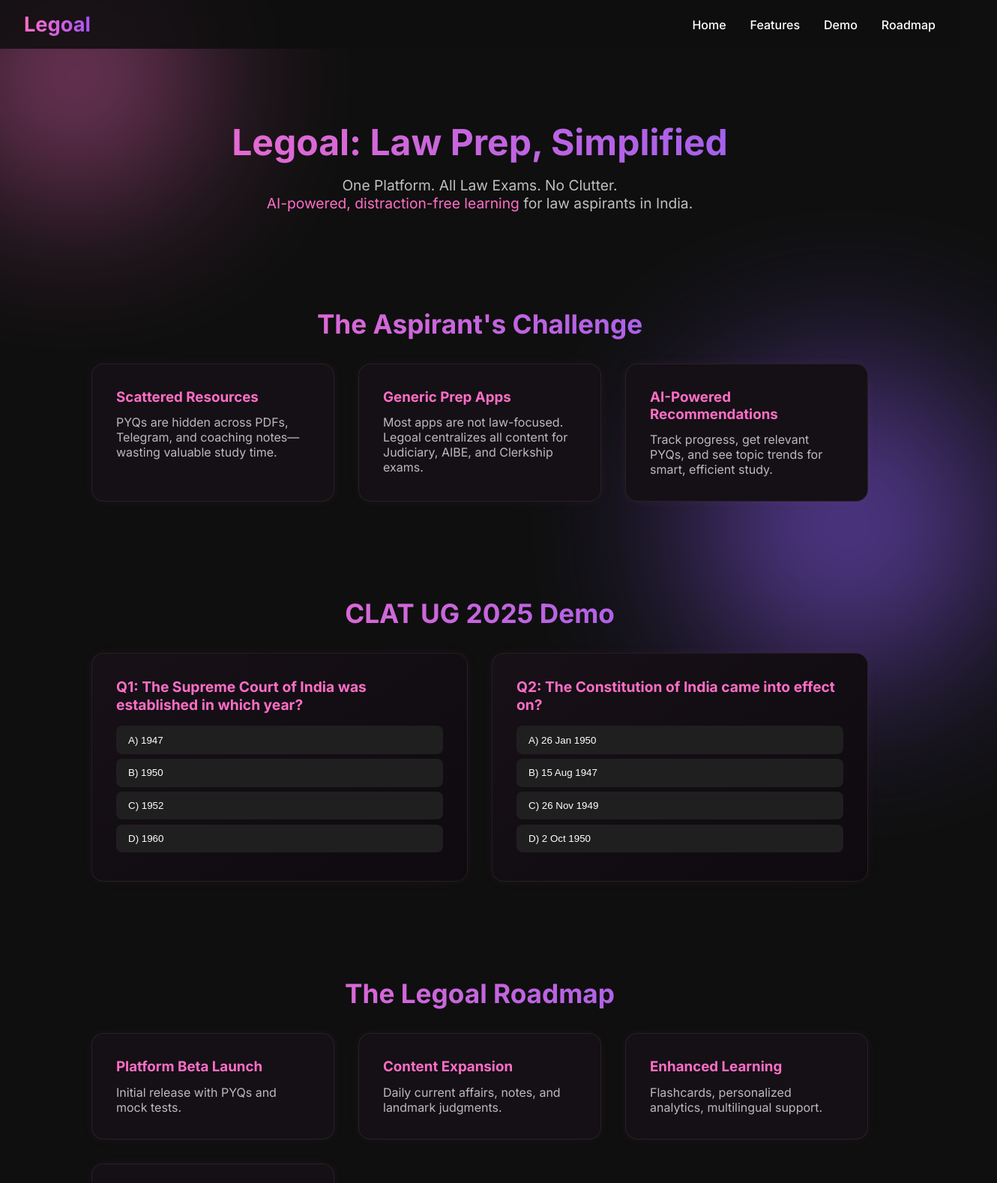
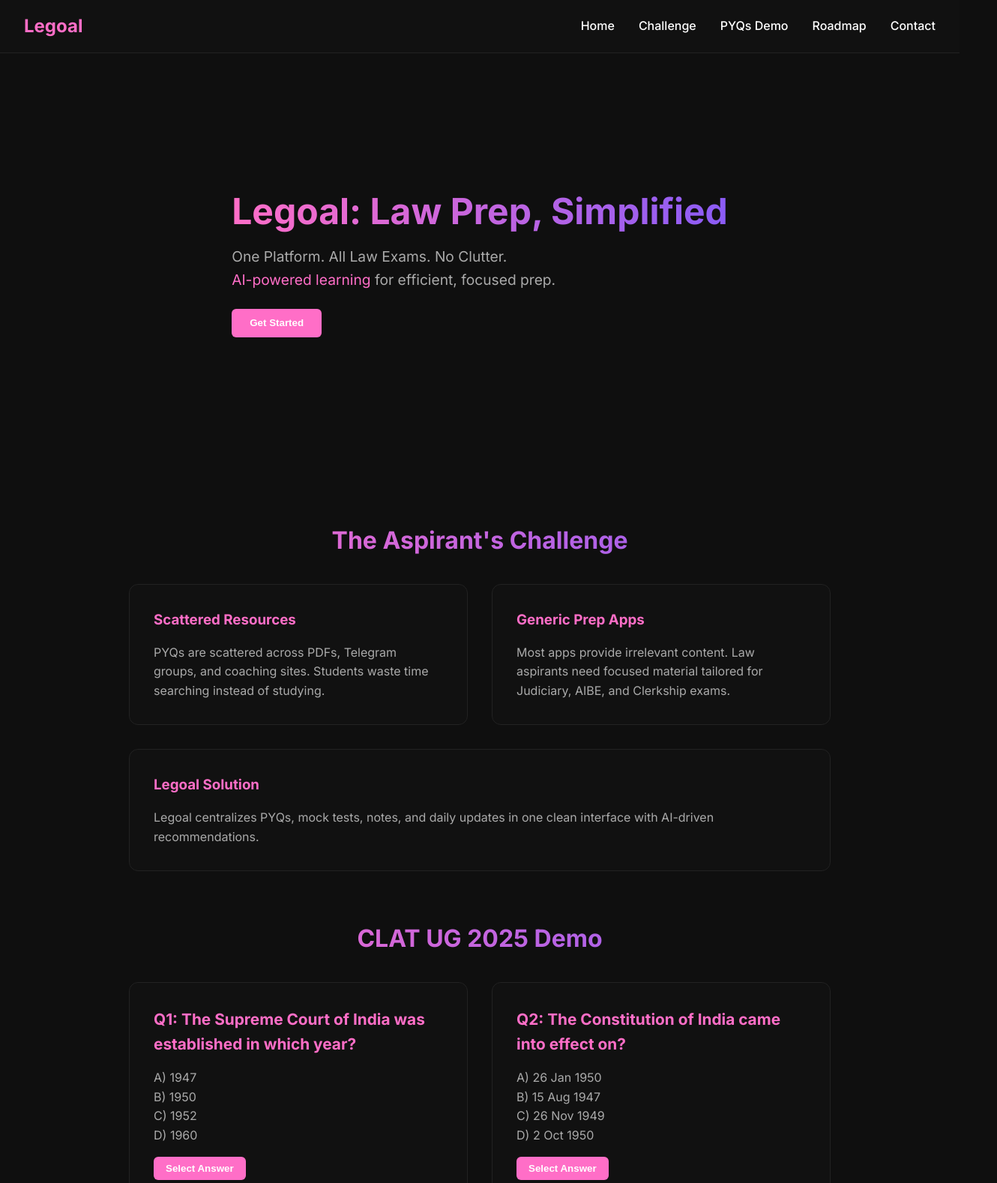
Before and after one commit to Arki-Pro/Lawgoal, a plain HTML site: page index.html in a window 1280 px wide. Shown: the top 1578 px of the page at 75% size, 1330 px wide, since content can reach past the window. Drawn offline with Linux system fonts and the light colour scheme.

Commit message:
Update index.html

```diff
--- a/index.html
+++ b/index.html
@@ -5,223 +5,120 @@
 <meta name="viewport" content="width=device-width, initial-scale=1.0">
 <title>Legoal: Law Prep, Simplified</title>
 <link href="https://fonts.googleapis.com/css2?family=Inter:wght@400;500;600;700&display=swap" rel="stylesheet">
-
 <style>
-  /* === Base === */
+/* Reset & Base */
 * {margin:0;padding:0;box-sizing:border-box;}
 html {scroll-behavior:smooth;}
-  body {
-    font-family: 'Inter', sans-serif;
-    background: #0f0f0f;
-    color: #fff;
-    overflow-x: hidden;
+body {font-family:'Inter',sans-serif;background:#0f0f0f;color:#fff;line-height:1.6;}
+a {text-decoration:none;color:inherit;}
+
+/* Navbar */
+nav {
+    position: sticky; top:0; background:#111; padding:1rem 2rem; display:flex; justify-content:space-between; align-items:center; z-index:1000; border-bottom:1px solid #222;
 }
-  a {text-decoration:none;color:inherit;}
-  h1,h2,h3 {font-weight:700;}
-  section {padding:4rem 2rem;max-width:1100px;margin:auto;}
+nav .logo {font-weight:700; font-size:1.5rem; color:#ff6ec7;}
+nav ul {display:flex; gap:2rem; list-style:none;}
+nav ul li a {font-weight:500; color:#fff; transition:0.3s;}
+nav ul li a:hover {color:#ff6ec7;}
 
-  /* === Navbar === */
-  nav {
-    position: sticky;
-    top:0;
-    background: rgba(15,15,15,0.85);
-    backdrop-filter: blur(10px);
-    padding:1rem 2rem;
-    display:flex;
-    justify-content:space-between;
-    align-items:center;
-    z-index:100;
+/* Header */
+header {
+    display:flex; justify-content:center; align-items:center; text-align:left; padding:4rem 2rem; min-height:70vh; position:relative;
 }
-  nav .logo {
-    font-size:1.7rem;
-    font-weight:700;
-    background:linear-gradient(90deg,#ff6ec7,#a855f7);
-    -webkit-background-clip:text;
-    -webkit-text-fill-color:transparent;
+.hero-content {max-width:800px;}
+header h1 {
+    font-size:3rem; line-height:1.2;
+    background: linear-gradient(90deg,#ff6ec7,#8b5cf6);
+    -webkit-background-clip: text;
+    -webkit-text-fill-color: transparent;
+    margin-bottom:1rem;
 }
-  nav ul {
-    display:flex;
-    list-style:none;
-    gap:2rem;
-  }
-  nav ul li a {
-    font-weight:500;
+header p {color:#aaa; font-size:1.2rem; margin-bottom:1.5rem;}
+header button {
+    padding:0.7rem 1.5rem; border-radius:6px; border:none; background:#ff6ec7; color:#fff; font-weight:600; cursor:pointer;
     transition:0.3s;
 }
-  nav ul li a:hover {color:#ff6ec7;}
-  @media(max-width:768px){
-    nav ul {flex-direction:column; gap:1rem;}
-  }
+header button:hover {background:#8b5cf6;}
 
-  /* === Hero === */
-  header {
-    text-align:center;
-    padding:6rem 2rem 4rem 2rem;
-    position:relative;
-    overflow:hidden;
-  }
-  header h1 {
-    font-size:3rem;
-    line-height:1.2;
-    background:linear-gradient(90deg,#ff6ec7,#8b5cf6);
-    -webkit-background-clip:text;
-    -webkit-text-fill-color:transparent;
-    margin-bottom:1rem;
-  }
-  header p {
-    font-size:1.2rem;
-    color:#c0bfc2;
-    max-width:700px;
-    margin:auto;
-  }
-  .floating-bg {
-    position:absolute;
-    border-radius:50%;
-    filter:blur(120px);
-    opacity:0.6;
-    z-index:-1;
-  }
-  .floating-bg.one {width:300px;height:300px;background:#ff6ec7;top:-50px;left:-50px;}
-  .floating-bg.two {width:400px;height:400px;background:#8b5cf6;bottom:-100px;right:-50px;}
-
-  /* === Section Titles === */
-  section h2 {
-    text-align:center;
-    font-size:2.2rem;
-    margin-bottom:2rem;
-    background:linear-gradient(90deg,#ff6ec7,#8b5cf6);
-    -webkit-background-clip:text;
-    -webkit-text-fill-color:transparent;
-  }
-
-  /* === Features === */
-  .feature-panel {
-    display:grid;
-    grid-template-columns:repeat(auto-fit,minmax(280px,1fr));
-    gap:2rem;
-  }
-  .feature {
-    background:#151015;
-    border:1px solid rgba(255,255,255,0.07);
-    border-radius:16px;
-    padding:2rem;
-    box-shadow:0 0 15px rgba(255,110,199,0.05);
-    transition:all 0.4s ease;
-  }
-  .feature:hover {
-    transform:translateY(-5px);
-    border-color:#ff6ec7;
-    box-shadow:0 0 25px rgba(255,110,199,0.15);
-  }
-  .feature h3 {color:#ff6ec7;margin-bottom:0.8rem;}
-  .feature p {color:#bbb;}
-
-  /* === Cards (Quiz) === */
-  .card-container {
-    display:grid;
-    grid-template-columns:repeat(auto-fit,minmax(260px,1fr));
-    gap:2rem;
-  }
-  .card {
-    background:linear-gradient(145deg,#171117,#0e0a0f);
-    border:1px solid rgba(255,255,255,0.07);
-    border-radius:16px;
-    padding:2rem;
-    box-shadow:0 0 15px rgba(255,110,199,0.05);
-    transition:0.4s ease;
-  }
-  .card h3 {font-size:1.2rem;color:#ff6ec7;margin-bottom:1rem;}
-  .options button {
-    display:block;
-    width:100%;
-    text-align:left;
-    margin:0.4rem 0;
-    padding:0.7rem 1rem;
-    border:none;
-    border-radius:8px;
-    background:#1f1f1f;
-    color:#fff;
-    cursor:pointer;
-    transition:0.3s;
-    font-weight:500;
-  }
-  .options button:hover {background:#ff6ec7;color:#fff;}
-  .correct {background:#1e4620!important;color:#76ff7a!important;}
-  .wrong {background:#461e1e!important;color:#ff7070!important;}
-
-  /* === Roadmap === */
-  .roadmap-grid {
-    display:grid;
-    grid-template-columns:repeat(auto-fit,minmax(260px,1fr));
-    gap:2rem;
-  }
-
-  /* === Footer === */
-  footer {
-    text-align:center;
-    padding:3rem 1rem;
-    border-top:1px solid rgba(255,255,255,0.07);
-    color:#999;
-  }
-  footer span {color:#ff6ec7;font-weight:600;}
-
-  /* === Animations === */
-  section, header {opacity:0; transform:translateY(20px); animation:fadeInUp 1s forwards;}
+/* Sections */
+section {max-width:1000px; margin:4rem auto; padding:0 2rem; opacity:0; transform:translateY(20px); animation:fadeInUp 1s forwards;}
 section:nth-of-type(2){animation-delay:0.2s;}
 section:nth-of-type(3){animation-delay:0.4s;}
 section:nth-of-type(4){animation-delay:0.6s;}
 section:nth-of-type(5){animation-delay:0.8s;}
+section h2 {font-size:2rem; background:linear-gradient(90deg,#ff6ec7,#8b5cf6); -webkit-background-clip:text; -webkit-text-fill-color:transparent; margin-bottom:2rem; text-align:center;}
+
 @keyframes fadeInUp {to {opacity:1; transform:translateY(0);}}
 
-  /* === Mobile tweaks === */
+/* Cards */
+.card-container {display:grid; grid-template-columns:repeat(auto-fit,minmax(250px,1fr)); gap:2rem;}
+.card {
+    background:#111; padding:2rem; border-radius:12px; border:1px solid #222; transition:0.3s;
+}
+.card:hover {transform:translateY(-5px); border-color:#ff6ec7; box-shadow:0 8px 20px rgba(255,110,199,0.2);}
+.card h3 {font-size:1.3rem; margin-bottom:1rem; color:#ff6ec7;}
+.card p {color:#aaa;}
+.card button {margin-top:1rem; padding:0.5rem 1rem; border:none; border-radius:6px; background:#ff6ec7; color:#fff; font-weight:600; cursor:pointer; transition:0.3s;}
+.card button:hover {background:#8b5cf6;}
+
+/* Feature Panels */
+.feature-panel {display:flex; flex-wrap:wrap; gap:2rem; margin-top:2rem;}
+.feature {flex:1 1 300px; background:#111; border:1px solid #222; border-radius:12px; padding:2rem; transition:0.3s;}
+.feature:hover {border-color:#ff6ec7; box-shadow:0 8px 20px rgba(255,110,199,0.2);}
+.feature h3 {color:#ff6ec7; margin-bottom:1rem;}
+.feature p {color:#aaa;}
+
+/* Footer */
+footer {text-align:center; padding:3rem 2rem; border-top:1px solid #222; color:#aaa; margin-top:4rem;}
+footer span{color:#ff6ec7; font-weight:600;}
+
+/* Responsive */
 @media(max-width:768px){
-    header h1 {font-size:2.5rem;}
+    header {text-align:center; flex-direction:column; padding:3rem 1rem;}
+    header h1 {font-size:2.2rem;}
     header p {font-size:1rem;}
-    .feature-panel,.card-container,.roadmap-grid {grid-template-columns:1fr;}
-    nav {flex-direction:column;align-items:flex-start;}
+    header button {width:100%; max-width:200px;}
 }
 </style>
 </head>
-
 <body>
-
-<!-- Floating Background Blobs -->
-<div class="floating-bg one"></div>
-<div class="floating-bg two"></div>
 
 <!-- Navbar -->
 <nav>
     <div class="logo">Legoal</div>
     <ul>
         <li><a href="#hero">Home</a></li>
-    <li><a href="#features">Features</a></li>
-    <li><a href="#pyqs">Demo</a></li>
+        <li><a href="#features">Challenge</a></li>
+        <li><a href="#pyqs">PYQs Demo</a></li>
         <li><a href="#roadmap">Roadmap</a></li>
+        <li><a href="#footer">Contact</a></li>
     </ul>
 </nav>
 
-<!-- Hero Section -->
+<!-- Hero -->
 <header id="hero">
+    <div class="hero-content">
         <h1>Legoal: Law Prep, Simplified</h1>
-  <p>One Platform. All Law Exams. No Clutter.<br>
-  <span style="color:#ff6ec7;">AI-powered, distraction-free learning</span> for law aspirants in India.</p>
+        <p>One Platform. All Law Exams. No Clutter. <br><span style="color:#ff6ec7;">AI-powered learning</span> for efficient, focused prep.</p>
+        <button>Get Started</button>
+    </div>
 </header>
 
-<!-- Features -->
+<!-- Aspirant Challenge -->
 <section id="features">
     <h2>The Aspirant's Challenge</h2>
     <div class="feature-panel">
         <div class="feature">
             <h3>Scattered Resources</h3>
-      <p>PYQs are hidden across PDFs, Telegram, and coaching notes—wasting valuable study time.</p>
+            <p>PYQs are scattered across PDFs, Telegram groups, and coaching sites. Students waste time searching instead of studying.</p>
         </div>
         <div class="feature">
             <h3>Generic Prep Apps</h3>
-      <p>Most apps are not law-focused. Legoal centralizes all content for Judiciary, AIBE, and Clerkship exams.</p>
+            <p>Most apps provide irrelevant content. Law aspirants need focused material tailored for Judiciary, AIBE, and Clerkship exams.</p>
         </div>
         <div class="feature">
-      <h3>AI-Powered Recommendations</h3>
-      <p>Track progress, get relevant PYQs, and see topic trends for smart, efficient study.</p>
+            <h3>Legoal Solution</h3>
+            <p>Legoal centralizes PYQs, mock tests, notes, and daily updates in one clean interface with AI-driven recommendations.</p>
         </div>
     </div>
 </section>
@@ -230,69 +127,65 @@
 <section id="pyqs">
     <h2>CLAT UG 2025 Demo</h2>
     <div class="card-container">
-
         <div class="card">
             <h3>Q1: The Supreme Court of India was established in which year?</h3>
-      <div class="options">
-        <button onclick="checkAnswer(this,'B')">A) 1947</button>
-        <button onclick="checkAnswer(this,'B')">B) 1950</button>
-        <button onclick="checkAnswer(this,'B')">C) 1952</button>
-        <button onclick="checkAnswer(this,'B')">D) 1960</button>
+            <p>A) 1947<br>B) 1950<br>C) 1952<br>D) 1960</p>
+            <button onclick="checkAnswer(this,'B')">Select Answer</button>
         </div>
-    </div>
-
         <div class="card">
             <h3>Q2: The Constitution of India came into effect on?</h3>
-      <div class="options">
-        <button onclick="checkAnswer(this,'A')">A) 26 Jan 1950</button>
-        <button onclick="checkAnswer(this,'A')">B) 15 Aug 1947</button>
-        <button onclick="checkAnswer(this,'A')">C) 26 Nov 1949</button>
-        <button onclick="checkAnswer(this,'A')">D) 2 Oct 1950</button>
+            <p>A) 26 Jan 1950<br>B) 15 Aug 1947<br>C) 26 Nov 1949<br>D) 2 Oct 1950</p>
+            <button onclick="checkAnswer(this,'A')">Select Answer</button>
         </div>
-    </div>
-
     </div>
 </section>
 
 <!-- Roadmap -->
 <section id="roadmap">
     <h2>The Legoal Roadmap</h2>
-  <div class="roadmap-grid">
+    <div class="feature-panel">
         <div class="feature">
             <h3>Platform Beta Launch</h3>
-      <p>Initial release with PYQs and mock tests.</p>
+            <p>Initial release with PYQs and Mock Tests.</p>
         </div>
         <div class="feature">
             <h3>Content Expansion</h3>
-      <p>Daily current affairs, notes, and landmark judgments.</p>
+            <p>Integrate daily Current Affairs and in-depth Notes.</p>
         </div>
         <div class="feature">
             <h3>Enhanced Learning</h3>
-      <p>Flashcards, personalized analytics, multilingual support.</p>
+            <p>Launch Flashcards with multi-lingual support.</p>
         </div>
         <div class="feature">
             <h3>Growth & Partnerships</h3>
-      <p>Collaborate with law colleges and educational programs.</p>
+            <p>Expand user base and establish collaborations with law colleges.</p>
         </div>
     </div>
 </section>
 
 <!-- Footer -->
-<footer>
-  <p><span>Legoal</span> — Using AI to make law preparation simpler, smarter, and more efficient.</p>
+<footer id="footer">
+    <span>Using AI to make law preparation easier</span>
 </footer>
 
 <script>
-function checkAnswer(button, correct) {
-  const parent = button.parentElement;
-  const all = parent.querySelectorAll('button');
-  all.forEach(b=>b.disabled=true);
-  all.forEach(b=>{
-    const selected = b.innerText.trim()[0];
-    if(selected===correct)b.classList.add('correct');
-    else if(b===button)b.classList.add('wrong');
+function checkAnswer(button, correctOption) {
+    const card = button.parentElement;
+    const optionsContainer = card.querySelector('p');
+    const options = optionsContainer.innerHTML.split('<br>');
+    optionsContainer.innerHTML = '';
+
+    options.forEach(opt => {
+        const letter = opt.trim()[0];
+        const span = document.createElement('span');
+        span.innerHTML = opt+'<br>';
+        span.style.color = (letter === correctOption)? '#00ff00':'#ff3b3b';
+        optionsContainer.appendChild(span);
     });
+
+    button.disabled = true;
 }
 </script>
+
 </body>
 </html>
```
Lines whose indentation alone changed are shown as unchanged.
